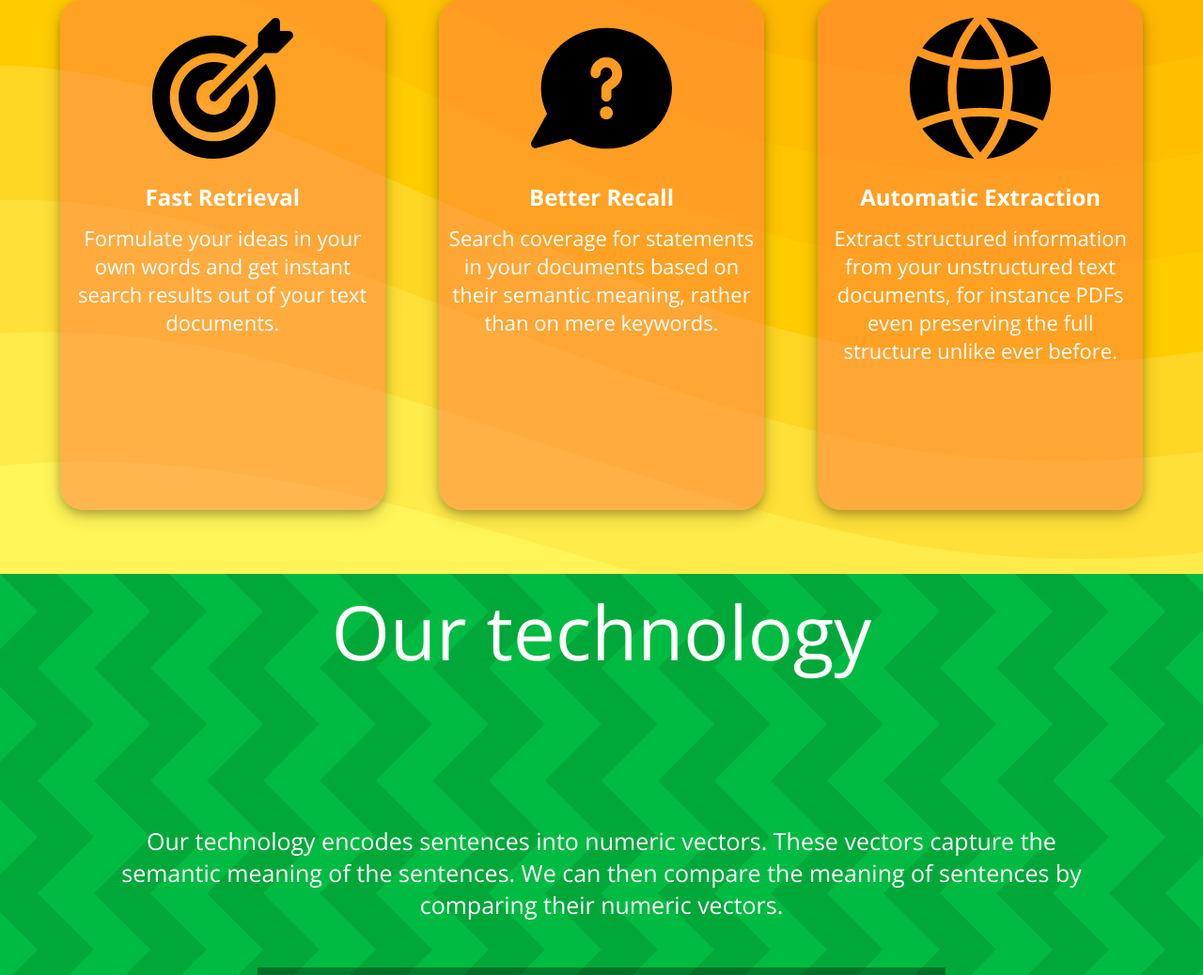
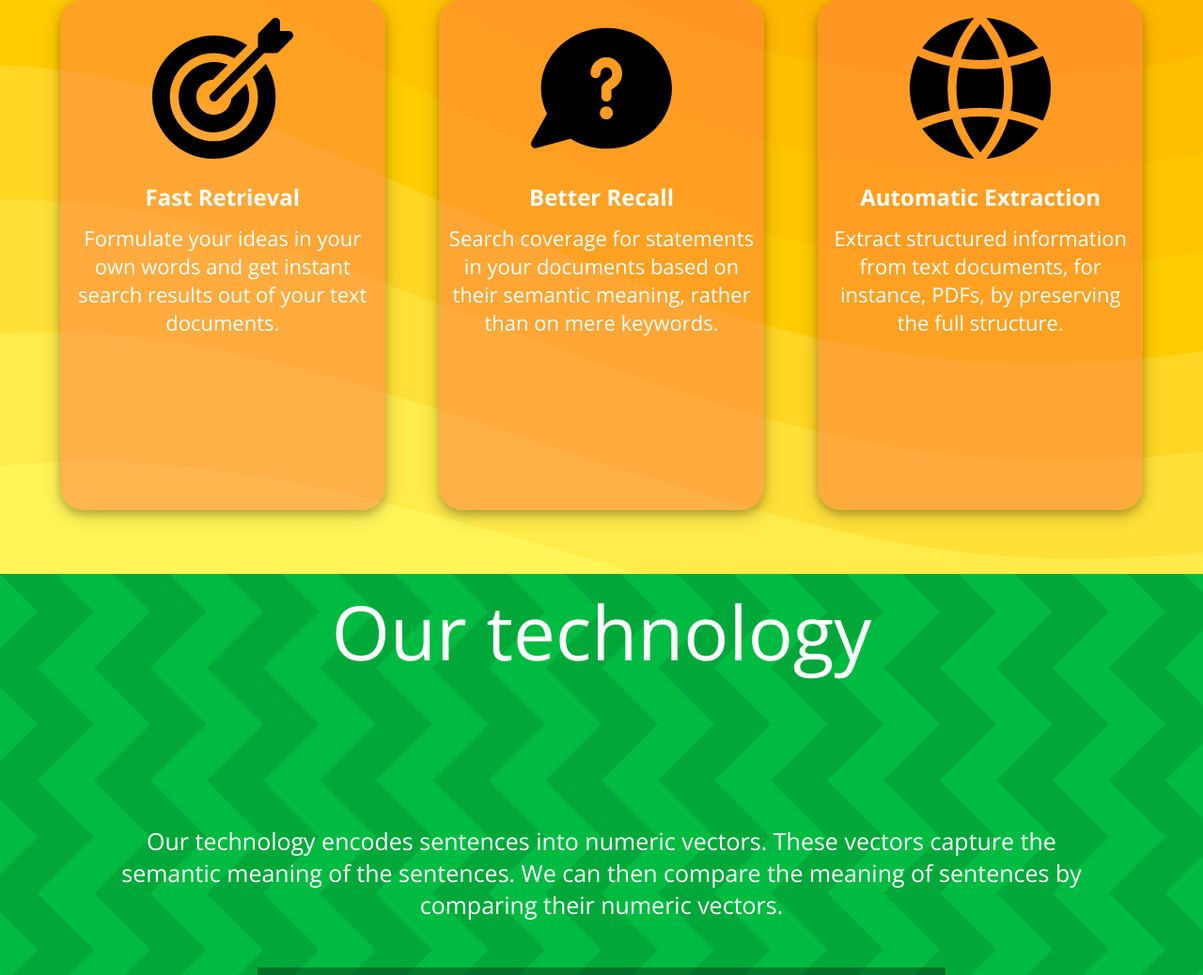
Before and after one commit to stormysmoke/landing-page, a plain HTML site: page index.html in a window 1280 px wide. Shown: the part 989-2027 px from the top of the page at 94% size. Drawn offline with nearby package versions, Linux system fonts and the light colour scheme.

Commit message:
Change item description

```diff
--- a/index.html
+++ b/index.html
@@ -59,7 +59,7 @@
       <div id="feature-3">
         <img src="assets/feature-3-black.svg">
         <h3 class="box-title">Automatic Extraction</h3>
-        <p>Extract structured information from your unstructured text documents, for instance PDFs even preserving the full structure unlike ever before.</p>
+        <p>Extract structured information from text documents, for instance, PDFs, by preserving the full structure.</p>
       </div>
     </div>
   </div>
```
